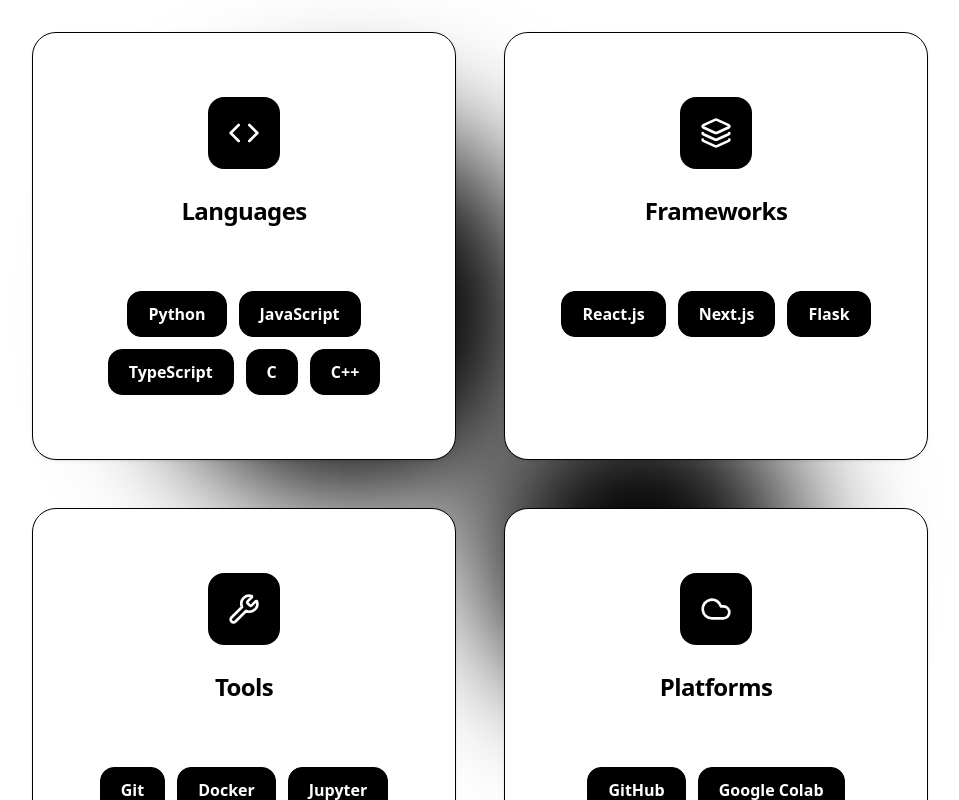
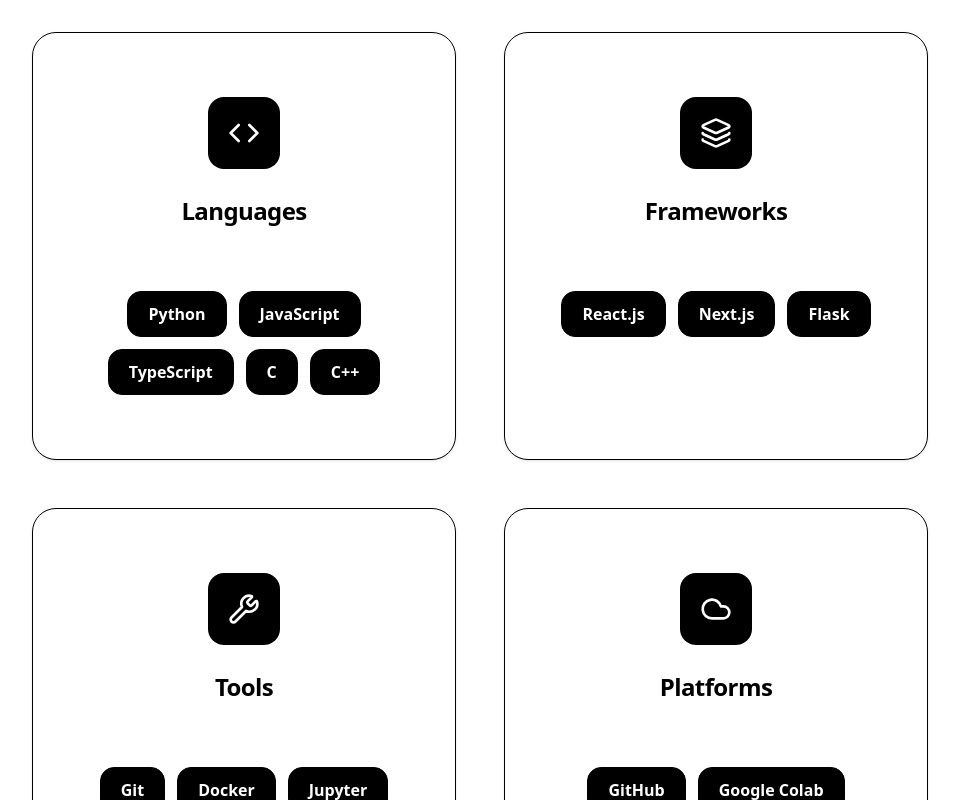
Before and after one commit to Sabique-Islam/Portfolio, a Next.js app: page / in a window 1280 px wide. Shown: the part 4320-5120 px from the top of the page, without its empty margins (160-1119 px from the left). Built offline with nearby package versions, Linux system fonts and the light colour scheme.

Commit message:
fix: remove subtle bg blobs

```diff
--- a/src/components/Pages/Skills.tsx
+++ b/src/components/Pages/Skills.tsx
@@ -26,11 +26,6 @@
 
   return (
     <section className="min-h-screen bg-white dark:bg-black text-black dark:text-white py-16 px-4 sm:px-6 lg:px-12 relative overflow-hidden">
-      {/* Subtle background decoration */}
-      <div className="absolute inset-0">
-        <div className="absolute top-1/4 left-1/4 w-96 h-96 bg-black dark:bg-white rounded-full blur-3xl"></div>
-        <div className="absolute bottom-1/4 right-1/4 w-80 h-80 bg-black dark:bg-white rounded-full blur-3xl"></div>
-      </div>
 
       <div className="max-w-5xl mx-auto relative z-10">
         <div className="text-center mb-20">
```
